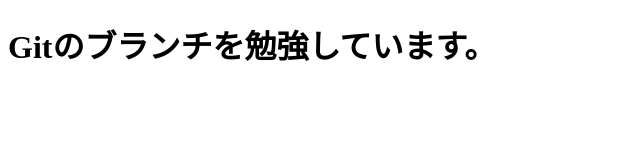
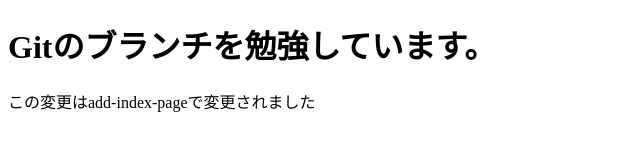
Before and after one commit to Takao1105/git-study, a plain HTML site: page index.html in a window 1280 px wide. Shown: the whole page, without its empty margins (0-640 px from the left). Drawn offline with Linux system fonts and the light colour scheme.

Commit message:
WEBページ更新

```diff
--- a/index.html
+++ b/index.html
@@ -6,5 +6,6 @@
   </head>
   <body>
     <h1>Gitのブランチを勉強しています。</h1>
+    <p>この変更はadd-index-pageで変更されました</p>
   </body>
 </html>
```
